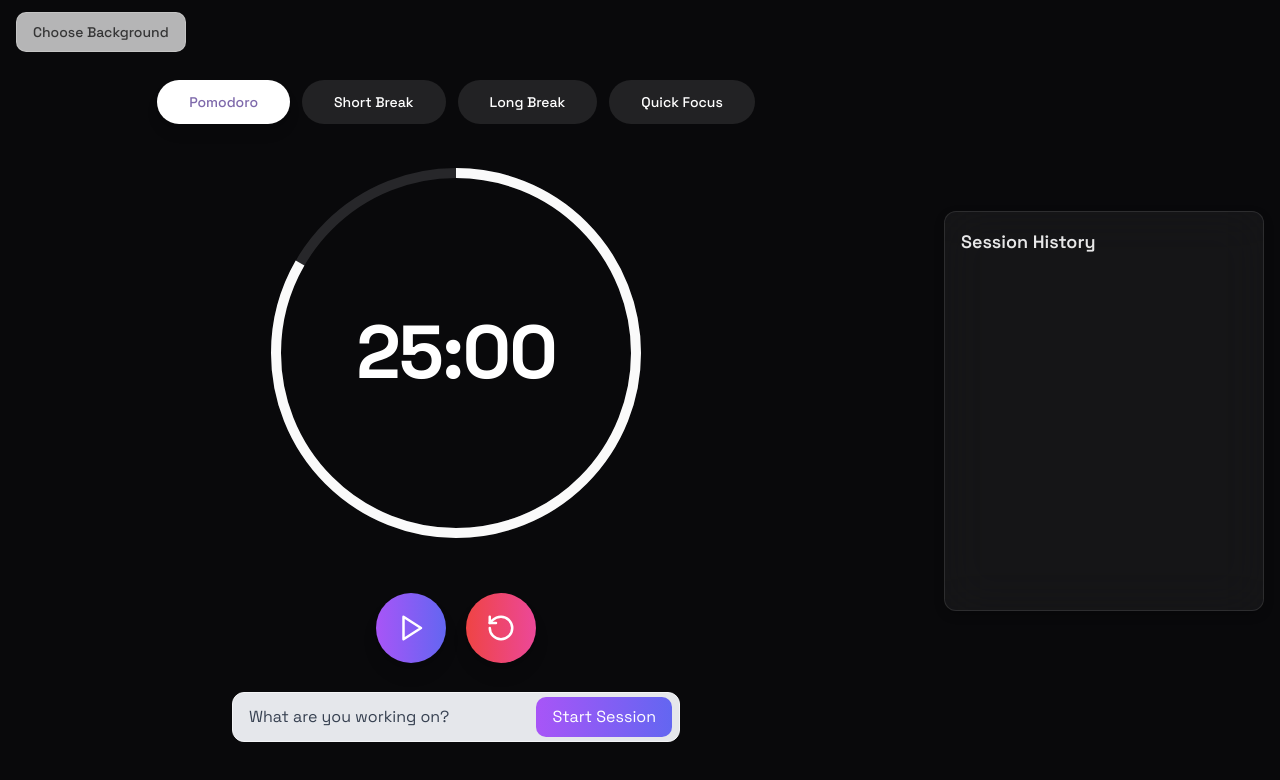
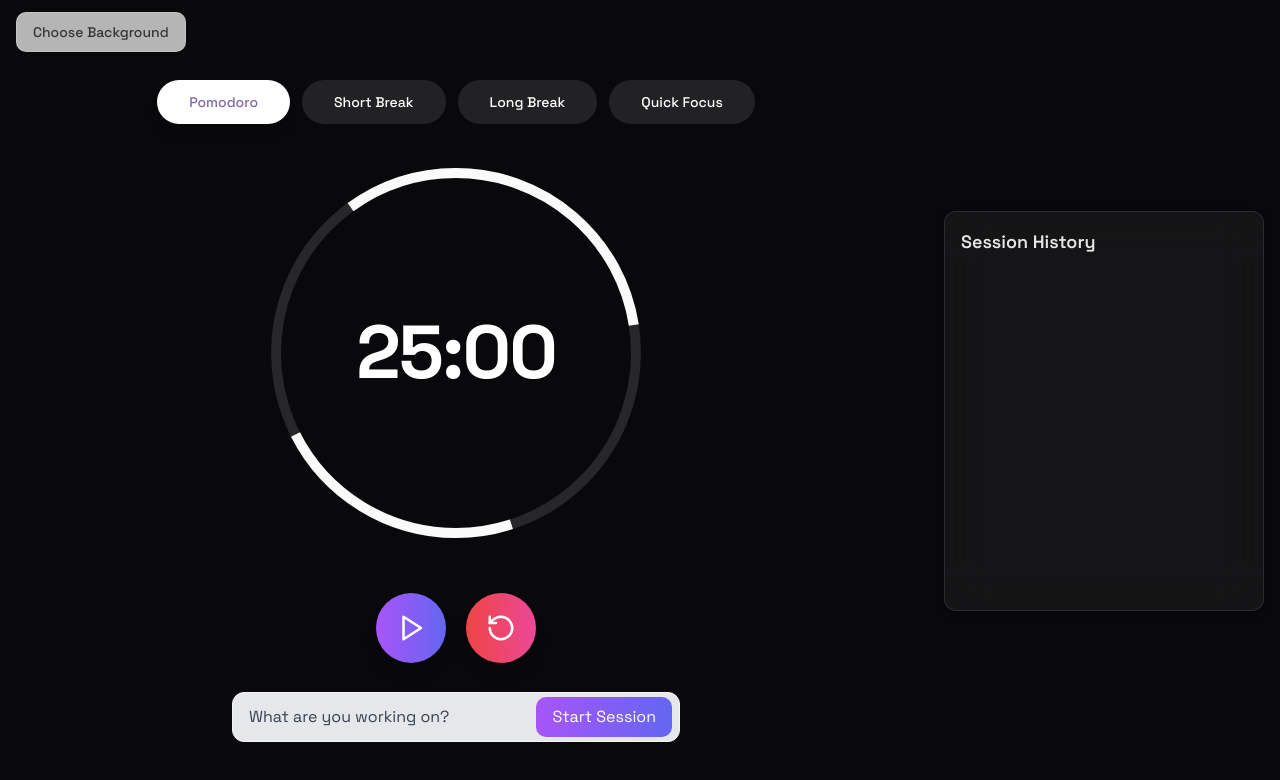
Before and after one commit to jakoel/pomodreaming, a React (Vite) app: page / in a window 1280 px wide. Shown: the top 780 px of the page. Built offline with nearby package versions, Linux system fonts and the light colour scheme.

Commit message:
Fix timer circle animation
Addressed an issue where the timer circle did not appear full due to upscaling affecting the animation. Adjustments made to ensure the timer displays correctly.
[skip gpt_engineer]

```diff
--- a/src/components/Timer.tsx
+++ b/src/components/Timer.tsx
@@ -18,6 +18,7 @@ export const Timer = ({ initialMinutes, onComplete, currentTask, isActive: exter
   const { toast } = useToast();
 
   const totalSeconds = initialMinutes * 60;
+  const CIRCLE_CIRCUMFERENCE = 2 * Math.PI * (45 / 100 * 72); // Calculate based on radius
 
   useEffect(() => {
     setSeconds(initialMinutes * 60);
@@ -100,8 +101,8 @@ export const Timer = ({ initialMinutes, onComplete, currentTask, isActive: exter
             r="45%"
             className="stroke-primary fill-none transition-all duration-1000 ease-in-out"
             strokeWidth="8"
-            strokeDasharray="753.6"
-            strokeDashoffset={(100 - progress) / 100 * 753.6}
+            strokeDasharray={CIRCLE_CIRCUMFERENCE}
+            strokeDashoffset={(100 - progress) / 100 * CIRCLE_CIRCUMFERENCE}
           />
         </svg>
         <div className="absolute top-1/2 left-1/2 transform -translate-x-1/2 -translate-y-1/2 text-center">
```
